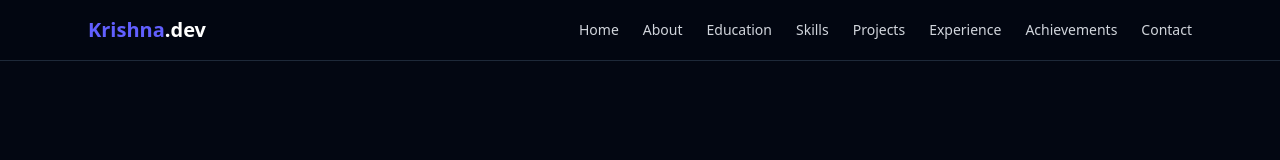
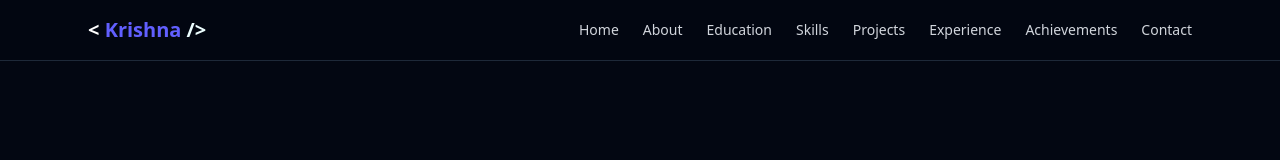
Before and after one commit to KrishnaM0/portfolio, a React (Vite) app: page / in a window 1280 px wide. Shown: the top 160 px of the page. Built offline with nearby package versions, Linux system fonts and the light colour scheme.

Commit message:
nav-update

```diff
--- a/src/components/Navbar.jsx
+++ b/src/components/Navbar.jsx
@@ -20,7 +20,9 @@ export default function Navbar() {
 
             {/* Logo */}
             <a href="#home" className="text-xl font-bold text-indigo-500">
-            Krishna<span className="text-white">.dev</span>
+            {/* Krishna<span className="text-white">.dev</span> */}
+            <span className="text-white">&lt; </span>Krishna<span className="text-cyan-50"> /&gt;</span>
+
             </a>
 
             {/* Desktop Menu */}
```
